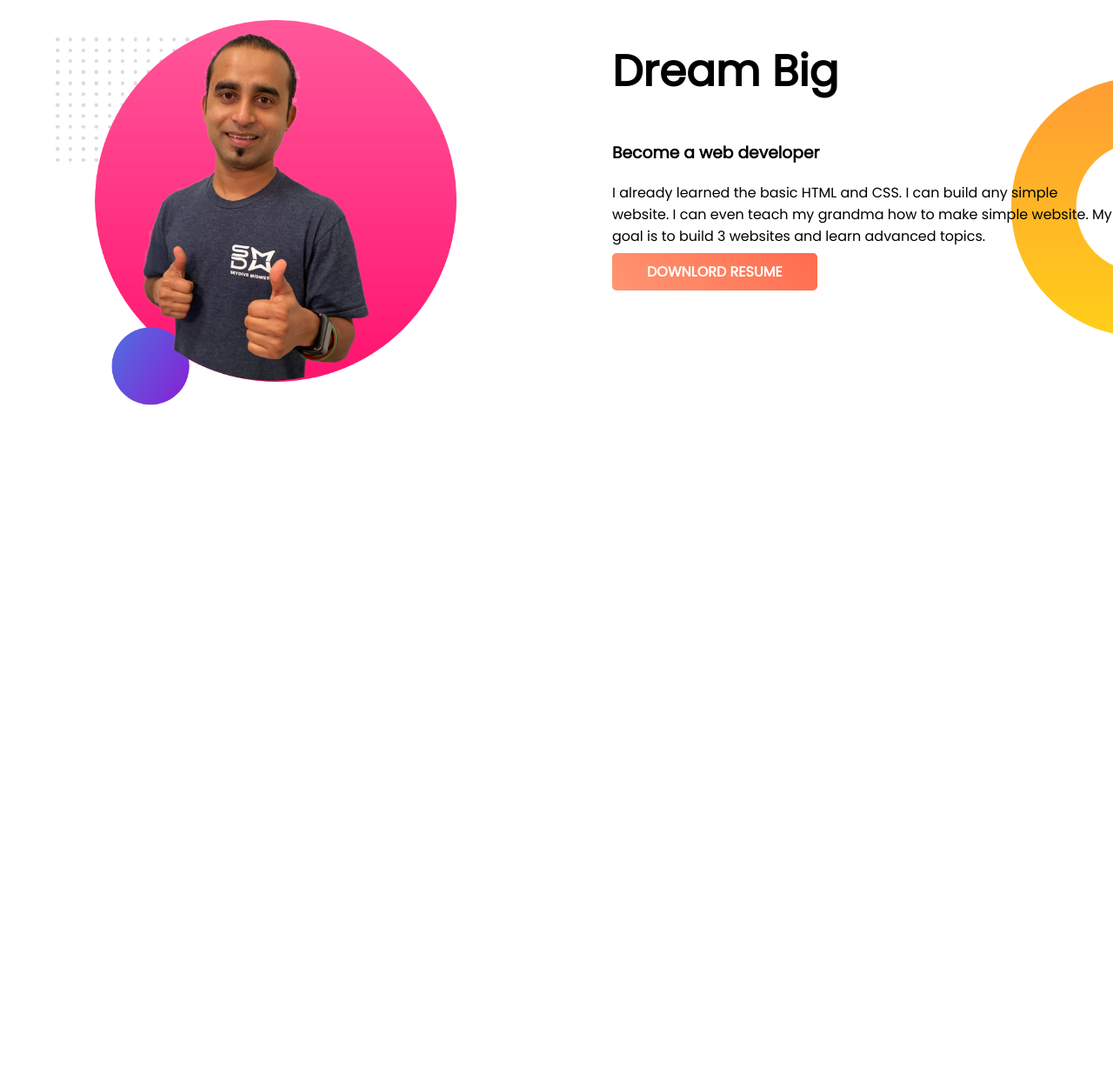
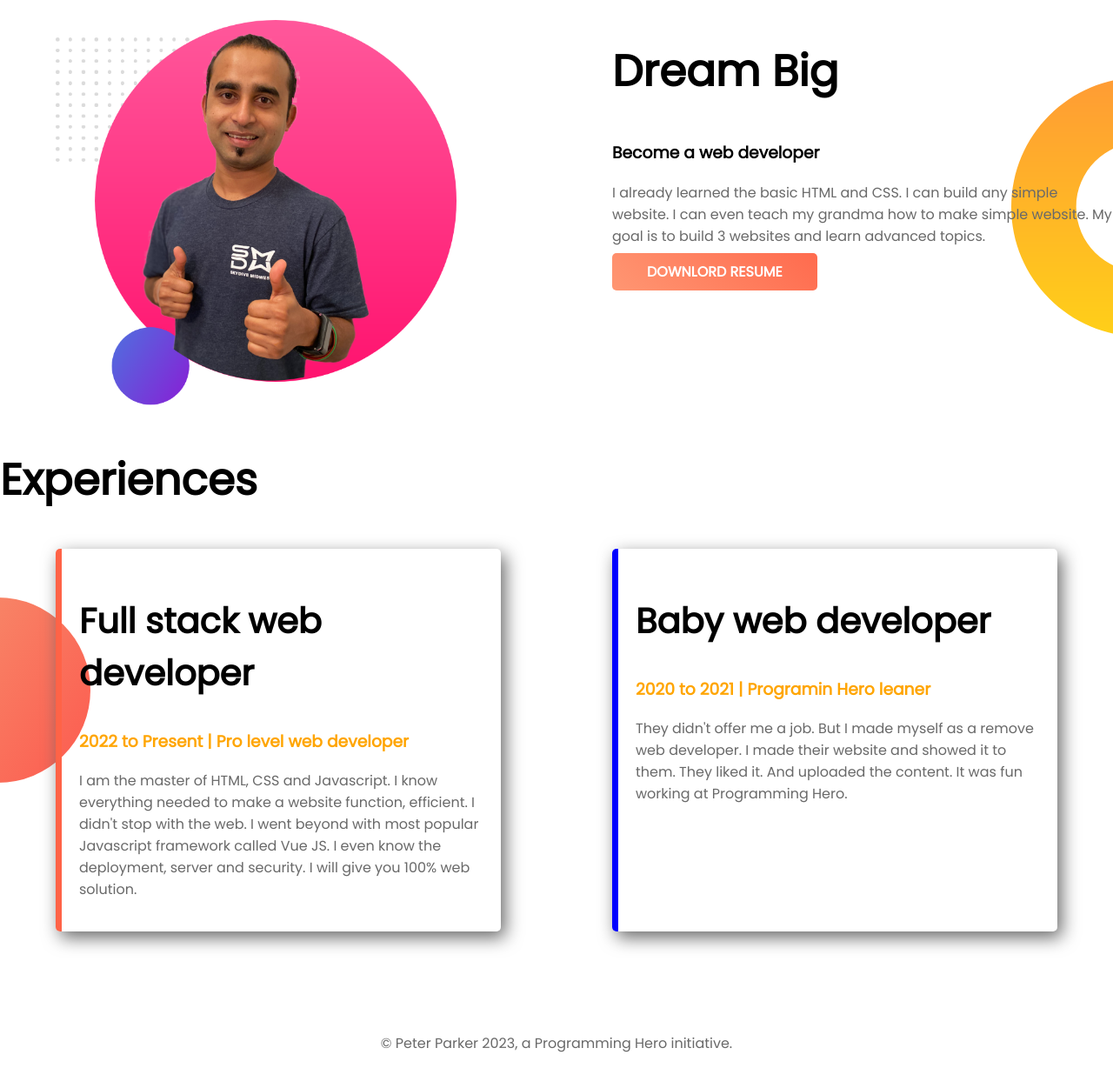
Before and after one commit to sakibhossainwd/developer-portfolio, a plain HTML site: page index.html in a window 1280 px wide. Shown: the part 491-1719 px from the top of the page at 87% size. Before the commit the page ends 964 px from the top, so only its background shows below. Drawn offline with Linux system fonts and the light colour scheme.

Commit message:
full work finish

```diff
--- a/index.html
+++ b/index.html
@@ -11,12 +11,12 @@
     <link href="https://fonts.googleapis.com/css2?family=Poppins&display=swap" rel="stylesheet">
 </head>
 <body>
-<section class="top-banner">
+<section class="top-banner flexible-container">
     <div class="half-width">
         <h1>Welcome to</h1>
-    <h1><span>Sakib Hossain</span> World</h1>
+    <h1><span class="orange-color">Sakib Hossain</span> World</h1>
     <h3>I am a future Web developer</h3>
-    <p class="header-p">You might saw me jumping, climbing buildings, and stopping trains. But nobody pays me a dime for that work. That's why I am learning and mastering web development. I will not stop until I become the Web Development Hero.</p>
+    <p>You might saw me jumping, climbing buildings, and stopping trains. But nobody pays me a dime for that work. That's why I am learning and mastering web development. I will not stop until I become the Web Development Hero.</p>
     <a class="link-button" target="_blank" href="https://twitter.com/home">HIRE ME</a>
 </div>
 
@@ -26,7 +26,7 @@
 </section>
 
 <!-- Dream Big Section -->
-<section class="dream-big">
+<section class="dream-big flexible-container">
     <div class="half-width">
         <img src="images/jhankar2.png" alt="">
     </div>
@@ -38,5 +38,26 @@
     </div>
 </section>
 
+<section class="experiences-part">
+    <h1>Experiences</h1>
+    <div class="flexible-container">
+        <div class="half-width box-shadow border-01">
+            <h2>Full stack web developer</h2>
+            <h3 class="orange-color">2022 to Present | Pro level web developer</h3>
+            <p>I am the master of HTML, CSS and Javascript. I know everything needed to make a website function, efficient. I didn't stop with the web. I went beyond with most popular Javascript framework called Vue JS. I even know the deployment, server and security. I will give you 100% web solution.</p>
+        </div>
+        <div class="half-width box-shadow border-02">
+            <h2>Baby web developer</h2>
+            <h3 class="orange-color">2020 to 2021 | Programin Hero leaner</h3>
+            <p>They didn't offer me a job. But I made myself as a remove web developer. I made their website and showed it to them. They liked it. And uploaded the content. It was fun working at Programming Hero.</p>
+        </div>
+    </div>
+</section>
+<br>
+<br>
+<br>
+<br>
 </body>
+<footer><p style="text-align: center;">© Peter Parker 2023, a Programming Hero initiative.</p></footer>
+
 </html>
--- a/style.css
+++ b/style.css
@@ -5,6 +5,9 @@
 body{
     font-family: 'Poppins', sans-serif;
     margin: 0;
+}
+h2{
+    font-size: 40px;
 }
 .top-banner{
     background-image: url(images/top-banner.png);
@@ -15,10 +18,10 @@ body{
 h1{
     font-size: 50px;
 }
-span{
+.orange-color{
     color: orange;
 }
-section{
+.flexible-container{
     display: flex;
 }
 .half-width{
@@ -29,7 +32,7 @@ section{
     width: 80%;
     margin-top: 20px;
 }
-.header-p{
+p{
     color: #696969;
 }
 .link-button{
@@ -57,3 +60,28 @@ section{
     padding: 10px 40px;
     border-radius: 5px;
 } */
+
+
+/* Experience part */
+.experiences-part{
+    background-image: url(images/exp-bg.png);
+    background-repeat: no-repeat;
+    background-position: left;
+
+}
+
+.box-shadow{
+    box-shadow:5px 7px 20px #696969;
+    width: 40%;
+    margin-left: 5%;
+    margin-right: 5%;
+    padding: 20px;
+    border-radius: 5px;
+
+}
+.border-01{
+    border-left: solid #ff6347 7px;
+}
+.border-02{
+    border-left: solid #0000ff 7px;
+}
```
